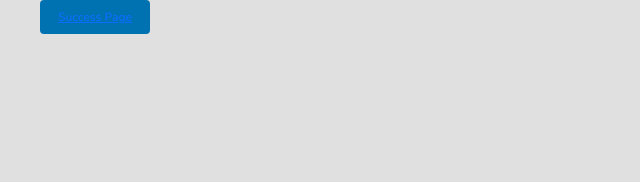
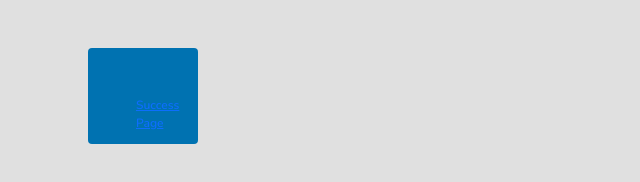
Before and after one commit to ukadavid/success-page, a plain HTML site: page index.html in a window 1280 px wide. Shown: the whole page, without its empty margins (0-640 px from the left). Drawn offline with nearby package versions, Linux system fonts and the light colour scheme.

Commit message:
Update index.html

```diff
--- a/index.html
+++ b/index.html
@@ -20,6 +20,6 @@
     <script src="https://kit.fontawesome.com/bca1f72adc.js" crossorigin="anonymous"></script>
   </head>
   <body>
-     <button type="button" class="btn2"> <a href="index.html">Success Page</a></button>
+     <button type="button" class="p-5 m-5 btn2"> <a href="success.html">Success Page</a></button>
     </body>
     </html>
```
